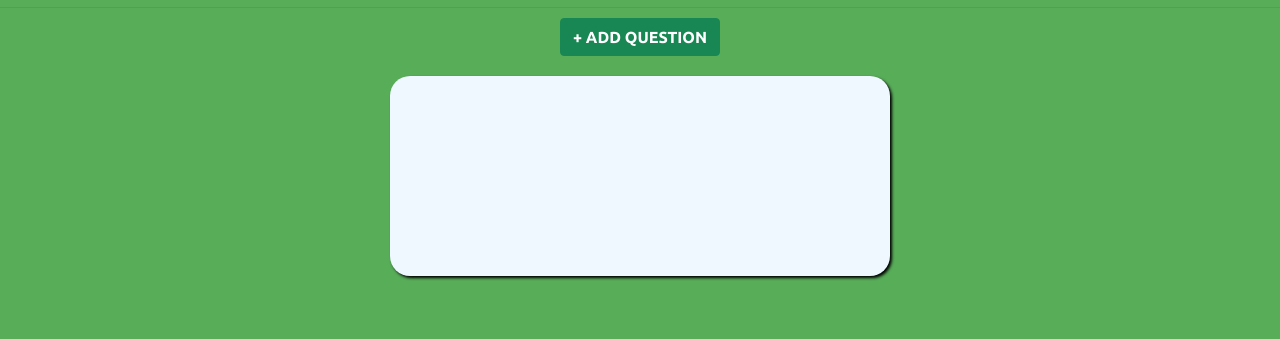
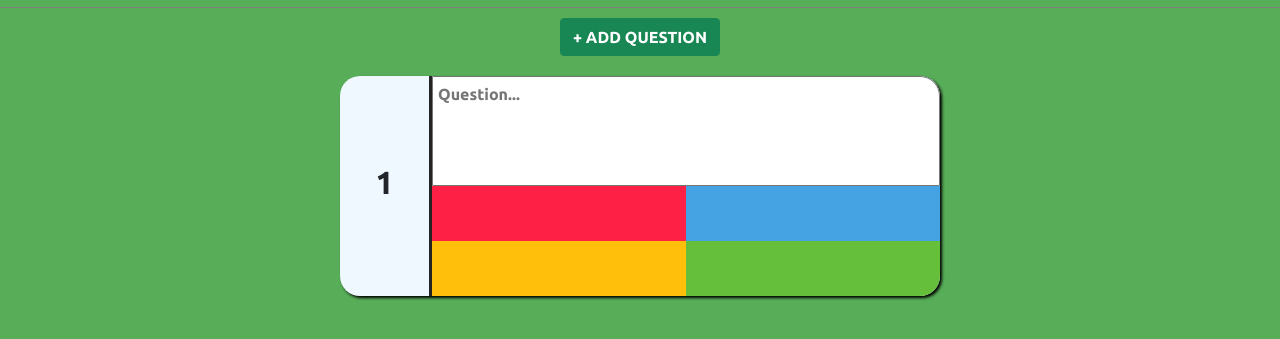
Before and after one commit to Interesting-Useful-Stuff/yakoot, a React app: page /newroom in a window 1280 px wide. Shown: the part 51-390 px from the top of the page. Built offline with nearby package versions, Linux system fonts and the light colour scheme; a web font is replaced by a local one.

Commit message:
Estilo dos blocos de Pergunta da página de criar salas

```diff
--- a/src/assets/global.scss
+++ b/src/assets/global.scss
@@ -1,2 +1,8 @@
 //variables
 $color-black: rgb(36, 36, 36);
+
+// Color of answer
+$color-triangle: #ff2145;
+$color-lozenge: #45a3e3;
+$color-circle: #ffbf0a;
+$color-square: #66bf3b;
--- a/src/pages/CreateRoom/components/question.js
+++ b/src/pages/CreateRoom/components/question.js
@@ -5,8 +5,35 @@ import './Question.scss'
 class Question extends React.Component {
     render(){
         return(
-            <div className="question">
-
+            <div className="block-question">
+                <section className="number">
+                    <h2>{this.props.number}</h2>
+                    <button className="remove-question">
+                        <svg xmlns="http://www.w3.org/2000/svg" width="16" height="16" fill="currentColor" class="bi bi-trash-fill" viewBox="0 0 16 16">
+                            <path fill-rule="evenodd" d="M2.5 1a1 1 0 0 0-1 1v1a1 1 0 0 0 1 1H3v9a2 2 0 0 0 2 2h6a2 2 0 0 0 2-2V4h.5a1 1 0 0 0 1-1V2a1 1 0 0 0-1-1H10a1 1 0 0 0-1-1H7a1 1 0 0 0-1 1H2.5zm3 4a.5.5 0 0 1 .5.5v7a.5.5 0 0 1-1 0v-7a.5.5 0 0 1 .5-.5zM8 5a.5.5 0 0 1 .5.5v7a.5.5 0 0 1-1 0v-7A.5.5 0 0 1 8 5zm3 .5a.5.5 0 0 0-1 0v7a.5.5 0 0 0 1 0v-7z"/>
+                        </svg>
+                    </button>
+                </section>
+                <section className="main">
+                    <div className="question">
+                        <textarea placeholder="Question..."></textarea>
+                    </div>
+                    <div className="answers">
+                        <div className="triangle">
+                            <input type="text">
+                            </input>
+                        </div>
+                        <div className="lozenge">
+                            <input type="text"></input>
+                        </div>
+                        <div className="circle">
+                            <input type="text"></input>
+                        </div>
+                        <div className="square">
+                            <input type="text"></input>
+                        </div>
+                    </div>
+                </section>
             </div>
         )
     }
--- a/src/pages/CreateRoom/components/question.scss
+++ b/src/pages/CreateRoom/components/question.scss
@@ -1,8 +1,74 @@
-.question {
-    height: 200px;
-    width: 500px;
+@import '../../../assets/global.scss';
+
+$border-radius: 20px;
+
+.block-question {
+    height: 220px;
+    width: 600px;
     background-color: aliceblue;
-    border-radius: 20px;
+    border-radius: $border-radius;
+    box-shadow: 2px 2px 3px black;
 
-    box-shadow: 2px 2px 3px black;
+    display: grid;
+    grid-template-columns: 1fr 4fr;
+
+    .number {
+        display: flex;
+        align-items: center;
+        justify-content: center;
+        border-right: 3px solid $color-black;
+        position: relative;
+
+        &:hover > .remove-question {
+            opacity: 1;
+        }
+    }
+
+    .remove-question {
+        background: none;
+        border: none;
+        position: absolute;
+        bottom: 5px;
+        opacity: 0;
+        transition: 0.1s;
+    }
+
+    .main {
+        display: grid;
+        grid-template-rows: 1fr 1fr;
+
+        .question{
+            textarea {
+                height: 100%;
+                width: 100%;
+                resize: none;
+                border-top-right-radius: $border-radius;
+                padding: 5px;
+            }
+        }
+
+        .answers {
+            display: grid;
+            grid-template-columns: 1fr 1fr;
+            grid-template-rows: 1fr 1fr;
+
+            .triangle {
+                background-color: $color-triangle;
+            }
+            .lozenge {
+                background-color: $color-lozenge;
+            }
+            .circle{
+                background-color: $color-circle;
+            }
+            .square {
+                background-color: $color-square;
+                border-bottom-right-radius: $border-radius;
+            }
+            input {
+                background: none;
+                border: none;
+            }
+        }
+    }
 }
--- a/src/pages/CreateRoom/index.js
+++ b/src/pages/CreateRoom/index.js
@@ -5,7 +5,14 @@ import Question from './components/Question'
 
 import './index.scss'
 
-function createRoom(){
+class createRoom extends React.Component{
+    constructor(props){
+        super(props)
+        this.state = {
+            questions: [1]
+        }
+    }
+    render(){
         return (
             <div className="createRoom">
                 <header className="header-createRoom">
@@ -21,13 +28,24 @@ function createRoom(){
                 </header>
 
                 <main className="question-choosed">
-               <button id="addQuestion" className="btn btn-success">+ ADD QUESTION</button>
-               <Question />
+                    <button
+                        id="addQuestion"
+                        className="btn btn-success"
+                        onClick={ () => {
+                            this.setState({ questions: [...this.state.questions, this.state.questions.length+1 ] })
+                            console.log(this.state)
+                            }
+                        }
+                    >
+                        + ADD QUESTION
+                    </button>
+
+                    {/* Block of Questions */}
+                    {this.state.questions.map( print => <Question  number={print} /> )}
                 </main>
-
-
             </div>
         )
     }
+}
 
 export default createRoom
```
Lines whose indentation alone changed are shown as unchanged.
